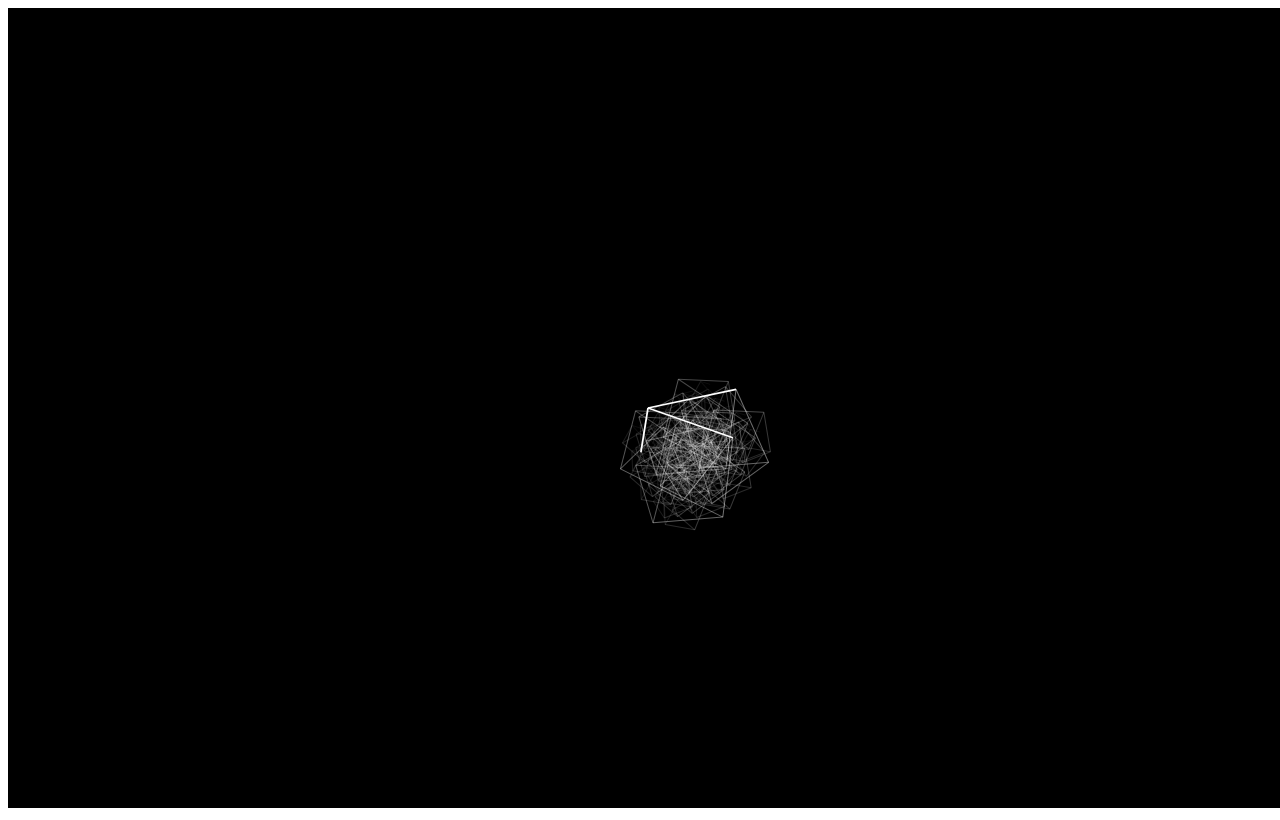
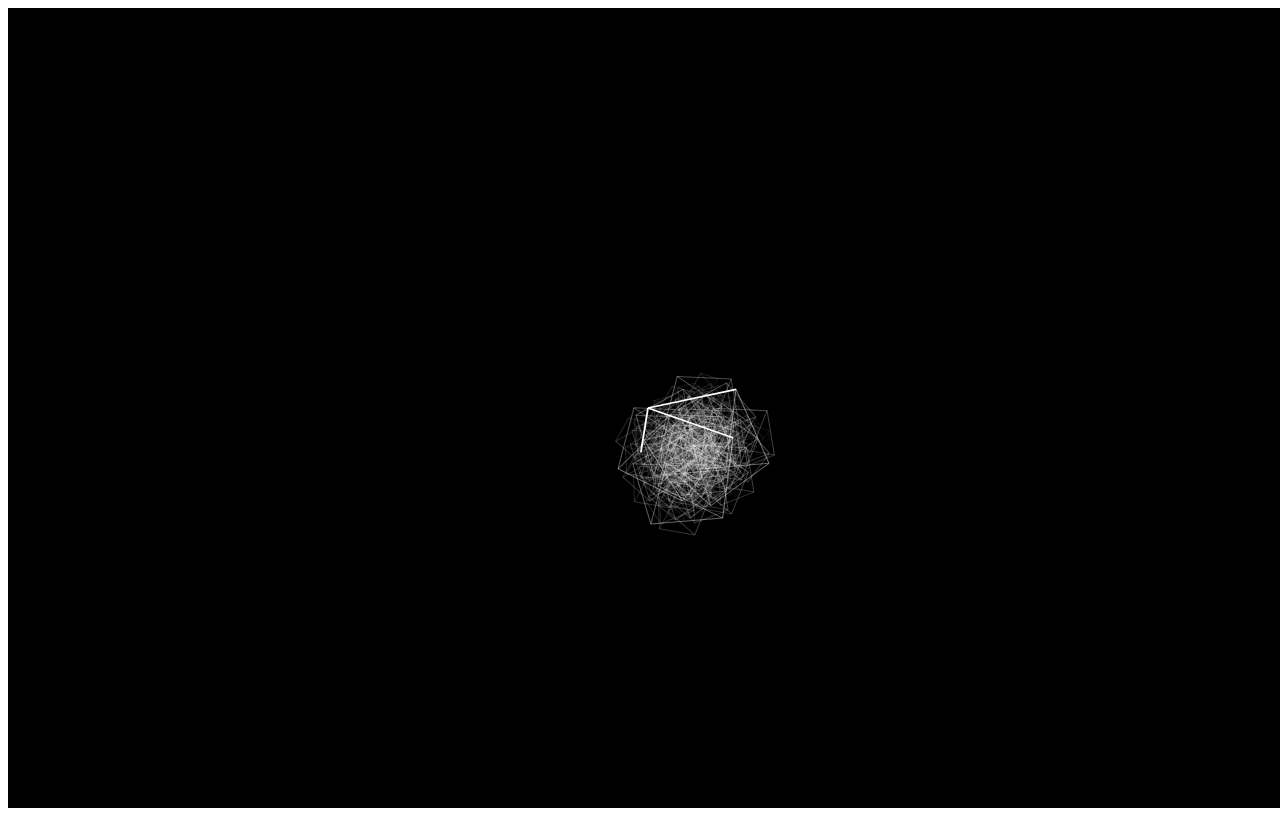
Before and after one commit to BrAwnyTime/FractalClock, a website: page public/fractalClock.html in a window 1280 px wide. Drawn offline with Linux system fonts and the light colour scheme.

Commit message:
changes to clean up the JS code a bit

```diff
--- a/public/fractalClock.html
+++ b/public/fractalClock.html
@@ -3,138 +3,10 @@
 <head>
 <meta charset="UTF-8">
 <title>Fractal Clock</title>
+<script src="./fractalClock.js"></script>
 </head>
-
 <body onload="init()">
 <canvas id="canvas" width="800" height="800" style="background-color:black"></canvas>
-<script>
-	debugger;
-
-	var canvas = document.getElementById("canvas");
-	var ctx = canvas.getContext("2d");
-	var radius = canvas.height / 2;
-	var startDepth = 9;
-
-	function init(){
-
-		var w = window.innerWidth
-		|| document.documentElement.clientWidth
-		|| document.body.clientWidth;
-
-		var h = window.innerHeight
-		|| document.documentElement.clientHeight
-		|| document.body.clientHeight;
-
-		canvas.width = w;
-    	canvas.height = h;
-
-		radius = canvas.height / 2;
-
-		ctx.translate(canvas.width / 2, canvas.height / 2);
-		radius = radius * 0.90;
-		ctx.fillStyle="white";
-
-		setInterval(drawClock, 1);
-	}
-
-	function drawClock() {
-
-	    clearClock(ctx);
-	    //drawFace(ctx, radius);
-	    var now = new Date();
-	    var hour = now.getHours();
-	    var min = now.getMinutes();
-	    var sec = now.getSeconds() + now.getMilliseconds() / 1000.0;
-
-	        //hour
-	    hour=hour%12;
-	    hour=(hour*Math.PI/6)+(min*Math.PI/(6*60))+(sec*Math.PI/(360*60));
-
-	    //minute
-	    min=(min*Math.PI/30)+(sec*Math.PI/(30*60));
-
-	    // second
-	    sec=(sec*Math.PI/30);
-
-	    //drawNumbers(ctx, radius, sec);
-	    drawTime(ctx, radius, hour, min, sec, startDepth);
-	}
-
-	function clearClock(ctx) {
-	    ctx.save();
-	    ctx.setTransform(1,0,0,1,0,0);
-	    ctx.clearRect(0,0, canvas.width,canvas.height);
-	    ctx.restore();
-	}
-
-	function drawFace(ctx, radius)
-	{
-	    ctx.arc(0, 0, radius, 0 , 2*Math.PI);
-	    ctx.fillStyle = "white";
-	    ctx.fill();
-	}
-
-	function drawNumbers(ctx, radius, number)
-	{
-	    ctx.save();
-	    ctx.setTransform(1,0,0,1,0.03 * radius, 0.03 * radius);
-	    ctx.font = radius*0.05 + "px arial";
-	    ctx.textBaseline="top";
-	    ctx.textAlign="left";
-	    ctx.fillText(number.toString(), 0, 0);
-	    ctx.restore();
-	}
-
-	function drawTime(ctx, radius, hour, min, sec, depth){
-
-	    if (depth <= 0) {
-	        return 1;
-	    }
-
-	    if(depth >= startDepth)
-	    {
-	        drawHand(ctx, hour, radius*0.125, hour, min, sec, depth);
-	    }
-	    else
-	    {
-	        //drawHand(ctx, hour, radius*0.125, hour, min, sec, depth);
-	    }
-	    drawHand(ctx, min, (radius*0.25)*(depth/startDepth), hour, min, sec, depth);
-	    drawHand(ctx, sec, (radius*0.25)*(depth/startDepth), hour, min, sec, depth);
-
-	}
-
-	function drawHand(ctx, pos, length, hour, min, sec, depth) {
-	    if(depth >= startDepth)
-	    {
-	        ctx.lineWidth=1.75;
-	        ctx.strokeStyle="rgba(255,255,255,1)";
-	    }
-	    else
-	    {
-	        ctx.lineWidth=1;
-	        ctx.strokeStyle = 'rgba(255,255,255,' + (depth)/(startDepth * 2) + ')';
-	    }
-	    ctx.beginPath();
-	    ctx.moveTo(0,0);
-	    ctx.rotate(pos);
-	    ctx.lineTo(0, -length);
-	    ctx.stroke();
-
-	    if(pos != hour){
-	        ctx.save();
-	        ctx.translate(0, -length);
-	        if(depth <= startDepth){
-	        	//ct.rotate(-hour);
-	        }
-	        drawTime(ctx, radius, hour, min, sec, depth - 1);
-	        ctx.restore();
-	    }
-
-	    ctx.rotate(-pos);
-
-	}
-</script>
 </body>
 
 </html>
--- /dev/null
+++ b/public/fractalClock.js
@@ -0,0 +1,128 @@
+function init(){
+
+    const canvas = document.getElementById("canvas");
+    const setup = {
+        canvas: canvas,
+        ctx: canvas.getContext("2d"),
+        startDepth: 10
+    };
+
+    const w = window.innerWidth
+        || document.documentElement.clientWidth
+        || document.body.clientWidth;
+
+    const h = window.innerHeight
+        || document.documentElement.clientHeight
+        || document.body.clientHeight;
+
+    canvas.width = w;
+    canvas.height = h;
+
+    setup.radius = (canvas.height / 2) * 0.90;
+    setup.ctx.translate(canvas.width / 2, canvas.height / 2);
+    setup.ctx.fillStyle="white";
+
+    setInterval(drawClock, 10, setup);
+}
+
+function drawClock(setup) {
+
+    clearClock(setup);
+    //drawFace(ctx, radius);
+    const now = new Date();
+    let hour = now.getHours();
+    let min = now.getMinutes();
+    let sec = now.getSeconds() + now.getMilliseconds() / 1000.0;
+
+    //hour
+    hour=hour%12;
+    hour=(hour*Math.PI/6)+(min*Math.PI/(6*60))+(sec*Math.PI/(360*60));
+
+    //minute
+    min=(min*Math.PI/30)+(sec*Math.PI/(30*60));
+
+    // second
+    sec=(sec*Math.PI/30);
+
+    setup.hour = hour;
+    setup.min = min;
+    setup.sec = sec;
+
+    //drawNumbers(ctx, radius, sec);
+    drawTime(setup, setup.startDepth, setup.radius);
+}
+
+function clearClock({ctx, canvas}) {
+    ctx.save();
+    ctx.setTransform(1,0,0,1,0,0);
+    ctx.clearRect(0,0, canvas.width,canvas.height);
+    ctx.restore();
+}
+
+function drawFace({ctx, radius})
+{
+    ctx.arc(0, 0, radius, 0 , 2*Math.PI);
+    ctx.fillStyle = "white";
+    ctx.fill();
+}
+
+function drawNumbers({ctx, radius, number})
+{
+    ctx.save();
+    ctx.setTransform(1,0,0,1,0.03 * radius, 0.03 * radius);
+    ctx.font = radius*0.05 + "px arial";
+    ctx.textBaseline="top";
+    ctx.textAlign="left";
+    ctx.fillText(number.toString(), 0, 0);
+    ctx.restore();
+}
+
+function drawTime(setup, depth){
+    if (depth <= 0) {
+        return 1;
+    }
+
+    if(depth >= setup.startDepth)
+    {
+        drawHand(setup, setup.hour, depth, setup.radius*0.125);
+    }
+    else
+    {
+        //drawHand(ctx, hour, radius*0.125, hour, min, sec, depth);
+    }
+    drawHand(setup, setup.min, depth, (setup.radius*0.25)*(depth/setup.startDepth));
+    drawHand(setup, setup.sec, depth, (setup.radius*0.25)*(depth/setup.startDepth));
+
+}
+
+function drawHand(setup, pos, depth, length) {
+    const ctx = setup.ctx;
+    if(depth >= setup.startDepth)
+    {
+        ctx.lineWidth=1.75;
+        ctx.strokeStyle="rgba(255,255,255,1)";
+    }
+    else
+    {
+        ctx.lineWidth=1;
+        ctx.strokeStyle = 'rgba(255,255,255,' + (depth)/(setup.startDepth * 2) + ')';
+    }
+    ctx.beginPath();
+    ctx.moveTo(0,0);
+    ctx.rotate(pos);
+    ctx.lineTo(0, -length);
+    ctx.stroke();
+
+    if(pos !== setup.hour){
+        ctx.save();
+        ctx.translate(0, -length);
+        if(depth <= setup.startDepth){
+            //ct.rotate(-hour);
+        }
+        drawTime(setup, depth - 1);
+        ctx.restore();
+    }
+
+    ctx.rotate(-pos);
+
+}
--- a/server.js
+++ b/server.js
@@ -3,5 +3,8 @@ const app = express();
 const path = require('path');
 
 app.use('/static', express.static(path.join(__dirname, 'public')));
+app.get('/', function(req, res) {
+    return res.redirect('/static/fractalClock.html');
+});
 
 app.listen(8888, () => console.log('Example app listening on port 8888!'));
```
